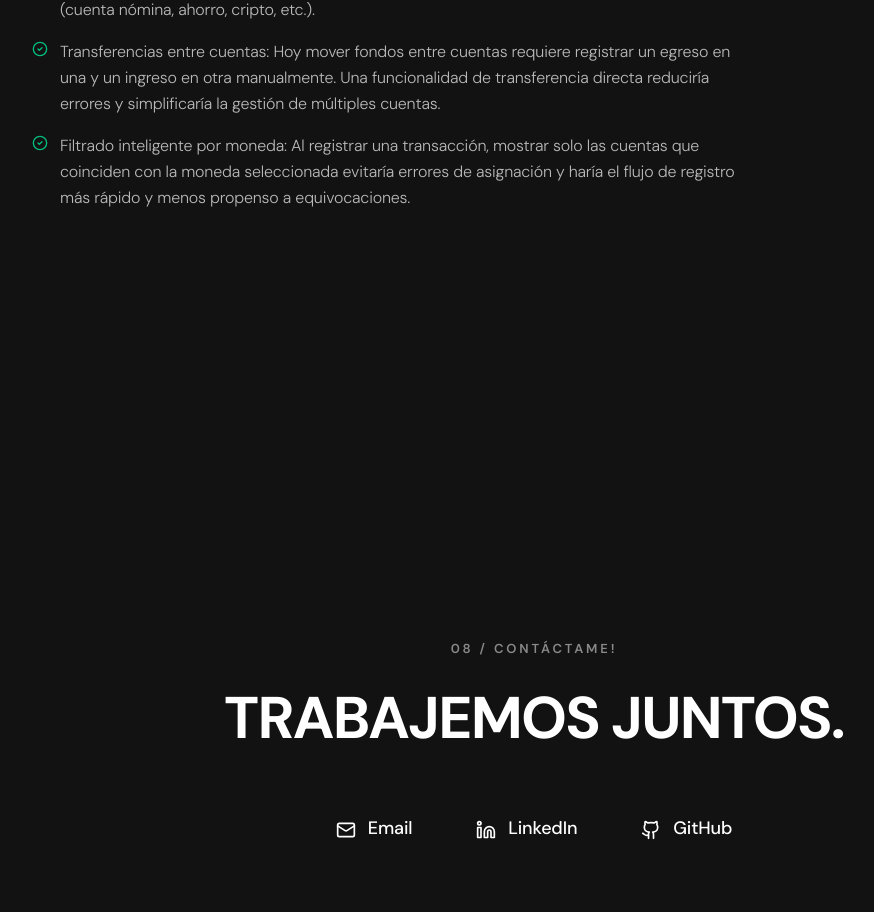
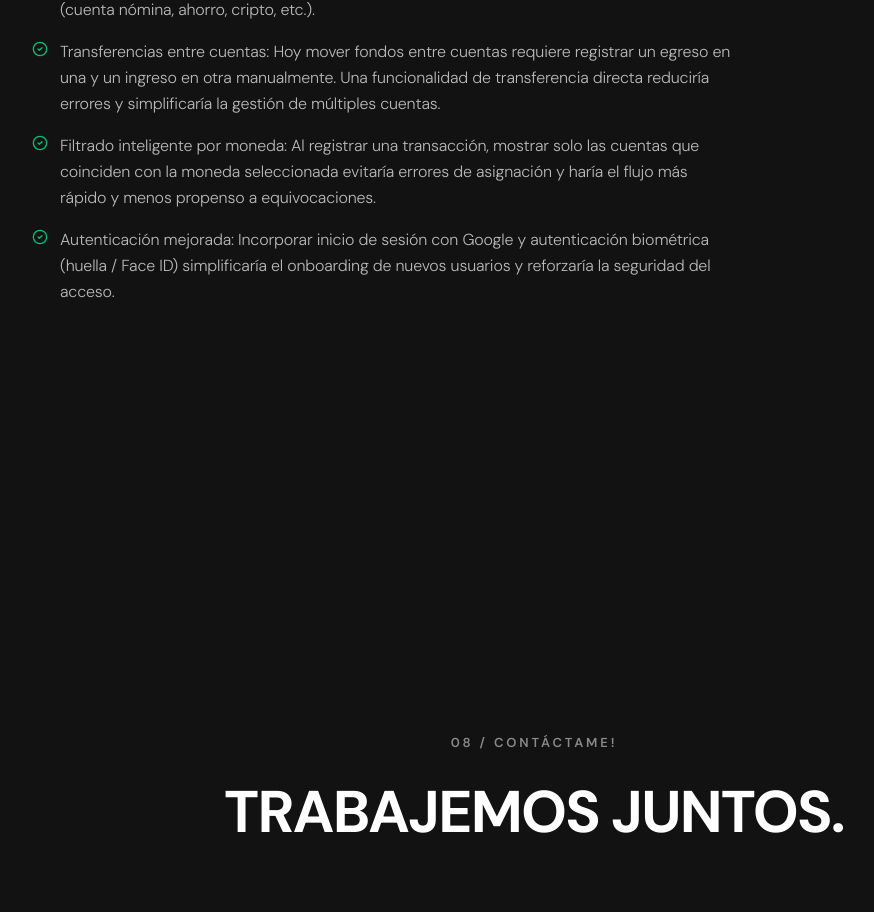
Before and after one commit to ciaramellad/portfolio-qa-ux, a React (Vite) app: page /proyectos-qa/daily_app in a window 1280 px wide. Shown: the part 7559-8471 px from the top of the page, without its empty margins (106-980 px from the left). Built offline with nearby package versions, Linux system fonts and the light colour scheme.

Commit message:
Update shared.tsx

```diff
--- a/src/shared.tsx
+++ b/src/shared.tsx
@@ -670,7 +670,8 @@ export const translations = {
         "User profiles: The app currently does not differentiate between users. Incorporating a basic profile would allow personalizing preferences (default currency, frequent categories) and would open the door to multi-user functionalities in the future.",
         "Custom account creation: Allowing the user to create accounts or virtual wallets with their own name, currency, and icon would make the app adaptable to different financial contexts (payroll account, savings, crypto, etc.).",
         "Transfers between accounts: Today, moving funds between accounts requires manually registering an expense in one and an income in another. A direct transfer functionality would reduce errors and simplify the management of multiple accounts.",
-        "Smart filtering by currency: When registering a transaction, showing only the accounts that match the selected currency would avoid assignment errors and make the registration flow faster and less prone to mistakes."
+        "Smart filtering by currency: When registering a transaction, showing only the accounts that match the selected currency would avoid assignment errors and make the flow faster and less prone to mistakes.",
+        "Improved authentication: Incorporating Google login and biometric authentication (fingerprint / Face ID) would simplify new user onboarding and reinforce access security."
       ]
     },
     api_testing: {
@@ -2078,7 +2079,8 @@ export const translations = {
         "Perfiles de usuario: La app actualmente no diferencia usuarios. Incorporar un perfil básico permitiría personalizar preferencias (moneda por defecto, categorías frecuentes) y abriría la puerta a funcionalidades multiusuario en el futuro.",
         "Creación de cuentas personalizadas: Permitir al usuario crear cuentas o billeteras virtuales con nombre, moneda e ícono propios haría la app adaptable a distintos contextos financieros (cuenta nómina, ahorro, cripto, etc.).",
         "Transferencias entre cuentas: Hoy mover fondos entre cuentas requiere registrar un egreso en una y un ingreso en otra manualmente. Una funcionalidad de transferencia directa reduciría errores y simplificaría la gestión de múltiples cuentas.",
-        "Filtrado inteligente por moneda: Al registrar una transacción, mostrar solo las cuentas que coinciden con la moneda seleccionada evitaría errores de asignación y haría el flujo de registro más rápido y menos propenso a equivocaciones."
+        "Filtrado inteligente por moneda: Al registrar una transacción, mostrar solo las cuentas que coinciden con la moneda seleccionada evitaría errores de asignación y haría el flujo más rápido y menos propenso a equivocaciones.",
+        "Autenticación mejorada: Incorporar inicio de sesión con Google y autenticación biométrica (huella / Face ID) simplificaría el onboarding de nuevos usuarios y reforzaría la seguridad del acceso."
       ]
     },
     api_testing: {
```
